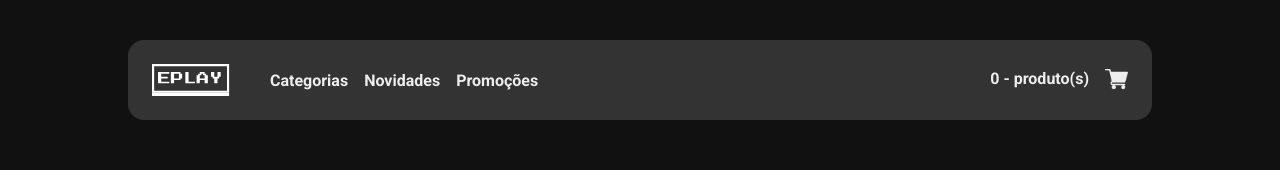
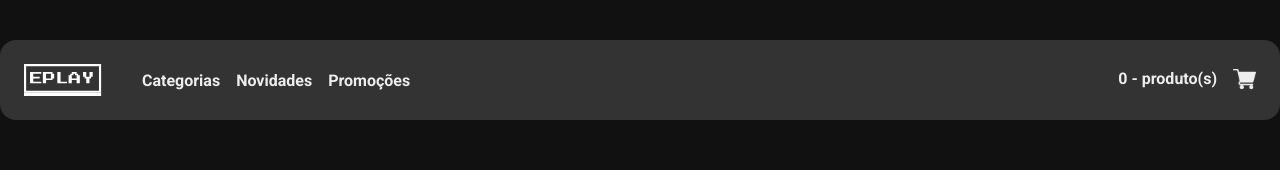
Before and after one commit to ewn1/e-commerce_eplay, a React (Vite) app: page / in a window 1280 px wide. Shown: the top 170 px of the page. Built offline with nearby package versions, Linux system fonts and the light colour scheme.

Commit message:
chore: configura react-router-dom

```diff
--- a/src/App.jsx
+++ b/src/App.jsx
@@ -1,13 +1,24 @@
+import { createBrowserRouter, RouterProvider } from 'react-router-dom'
+
+import Banner from './components/Banner'
 import Header from './components/Header'
-import { GlobalStyle, Container } from './styles'
+import { GlobalStyle } from './styles'
+
+const rotas = createBrowserRouter([
+  {
+    path: '/',
+    element: <Banner />,
+  },
+])
 
 function App() {
   return (
     <>
       <GlobalStyle />
-      <Container>
+      <div className="container">
         <Header />
-      </Container>
+      </div>
+      <RouterProvider router={rotas} />
     </>
   )
 }
```
